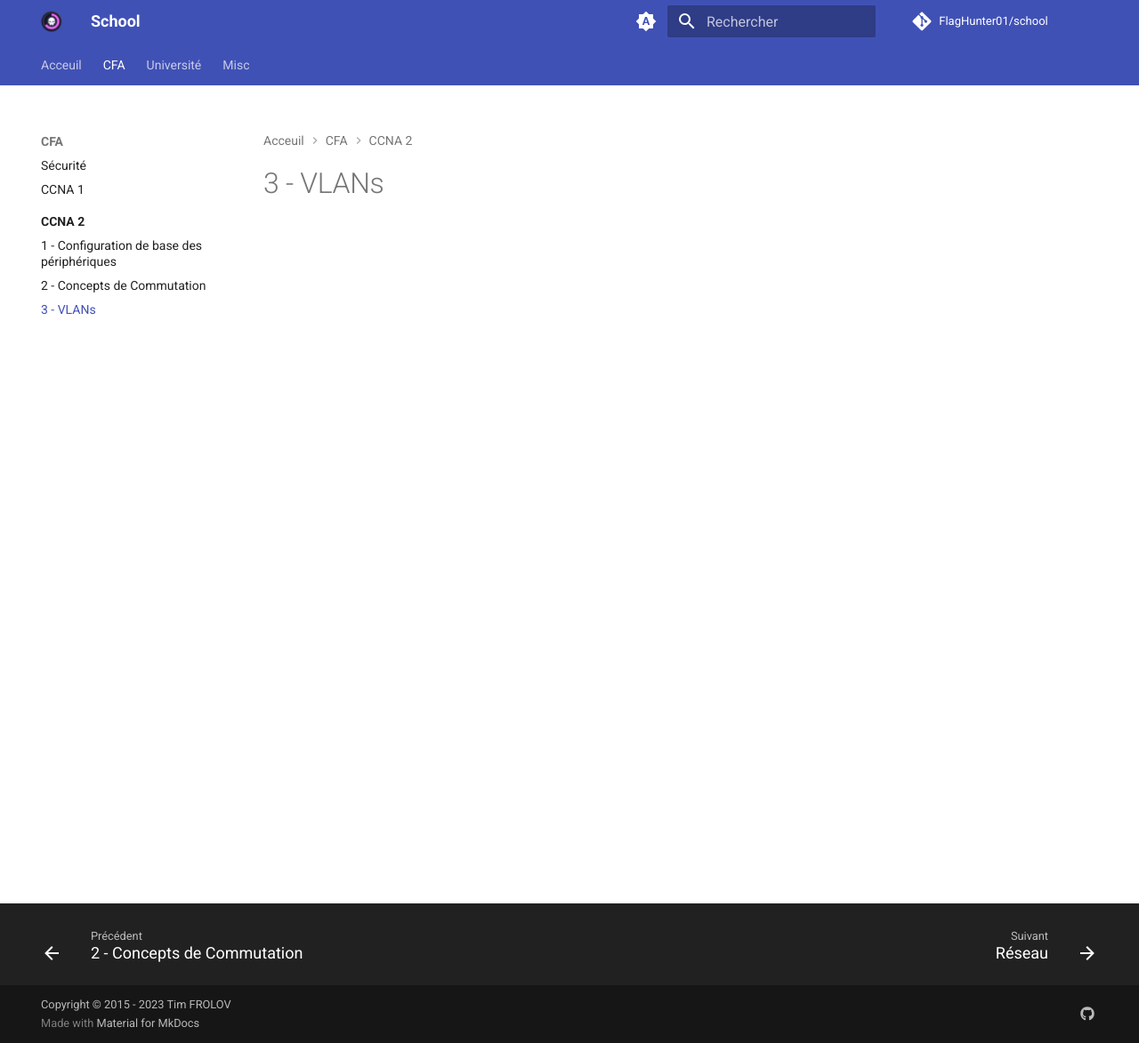
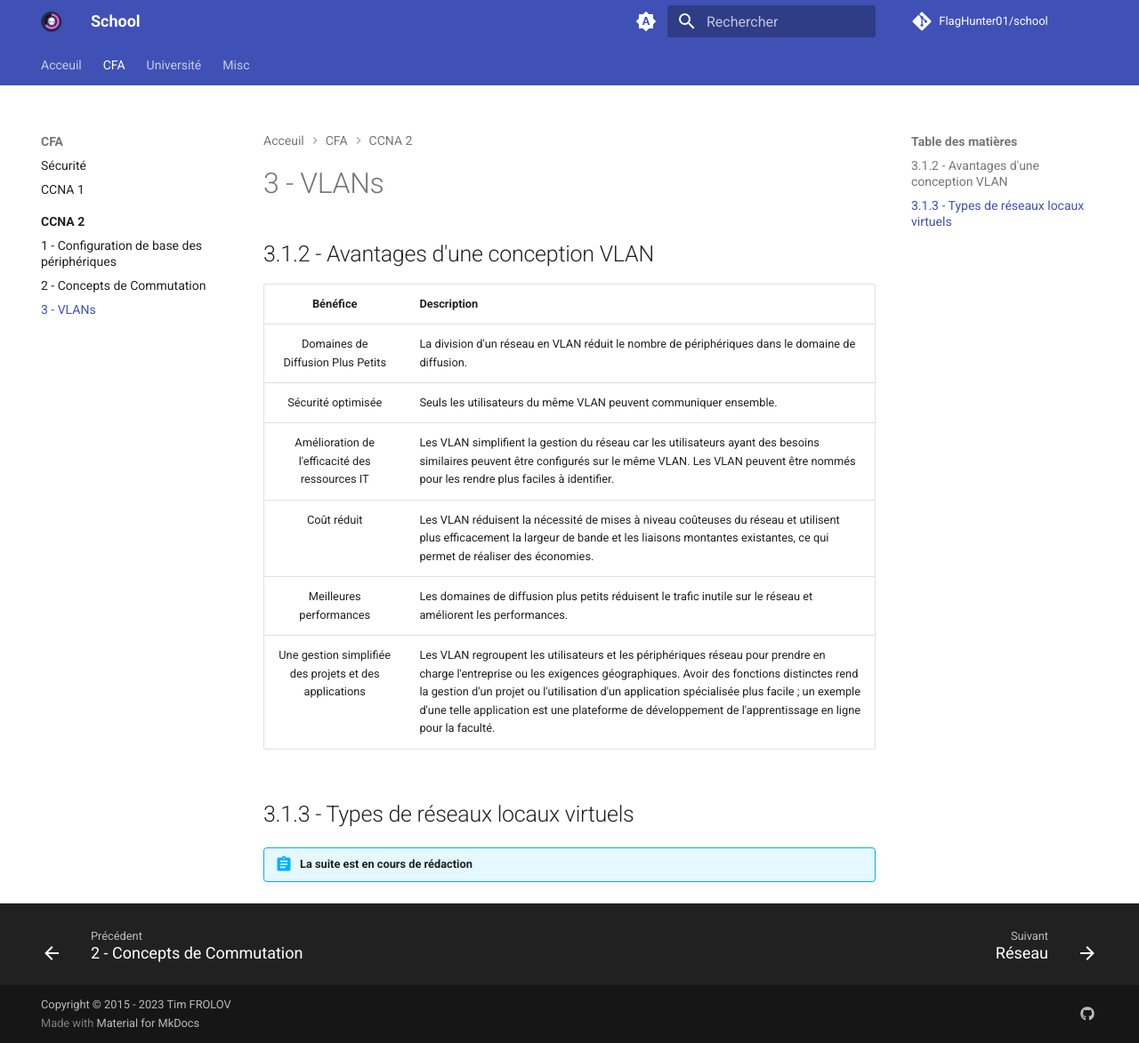
Before and after one commit to Sech-zehn/school, an MkDocs documentation site: the page built from docs/cfa/3.md, in a window 1280 px wide and 1173 px high. Shown: the whole window at 89% size. Built offline with MkDocs 1.6.1 and Material for MkDocs 9.7.7, drawn with Linux system fonts in a browser that asks for light colours; comment, search, counter and statistics services are not loaded.

Commit message:
Rédaction du 3

```diff
--- a/docs/cfa/3.md
+++ b/docs/cfa/3.md
@@ -2,3 +2,18 @@
 title: 3 - VLANs
 description:  Les VLANs sont créés au niveau de la couche 2 pour réduire ou éliminer le trafic de diffusion.
 ---
+
+## 3.1.2 - Avantages d'une conception VLAN
+
+| Bénéfice | Description |
+|:---:|:---|
+| Domaines de Diffusion Plus Petits | La division d'un réseau en VLAN réduit le nombre de périphériques dans le domaine de diffusion. |
+| Sécurité optimisée | Seuls les utilisateurs du même VLAN peuvent communiquer ensemble. |
+| Amélioration de l'efficacité des ressources IT | Les VLAN simplifient la gestion du réseau car les utilisateurs ayant des besoins similaires peuvent être configurés sur le même VLAN. Les VLAN peuvent être nommés pour les rendre plus faciles à identifier. |
+| Coût réduit | Les VLAN réduisent la nécessité de mises à niveau coûteuses du réseau et utilisent plus efficacement la largeur de bande et les liaisons montantes existantes, ce qui permet de réaliser des économies. |
+| Meilleures performances | Les domaines de diffusion plus petits réduisent le trafic inutile sur le réseau et améliorent les performances. |
+| Une gestion simplifiée des projets et des applications | Les VLAN regroupent les utilisateurs et les périphériques réseau pour prendre en charge l'entreprise ou les exigences géographiques. Avoir des fonctions distinctes rend la gestion d'un projet ou l'utilisation d'un application spécialisée plus facile ; un exemple d'une telle application est une plateforme de développement de l'apprentissage en ligne pour la faculté. |
+
+## 3.1.3 - Types de réseaux locaux virtuels
+
+!!! abstract "La suite est en cours de rédaction"
```
